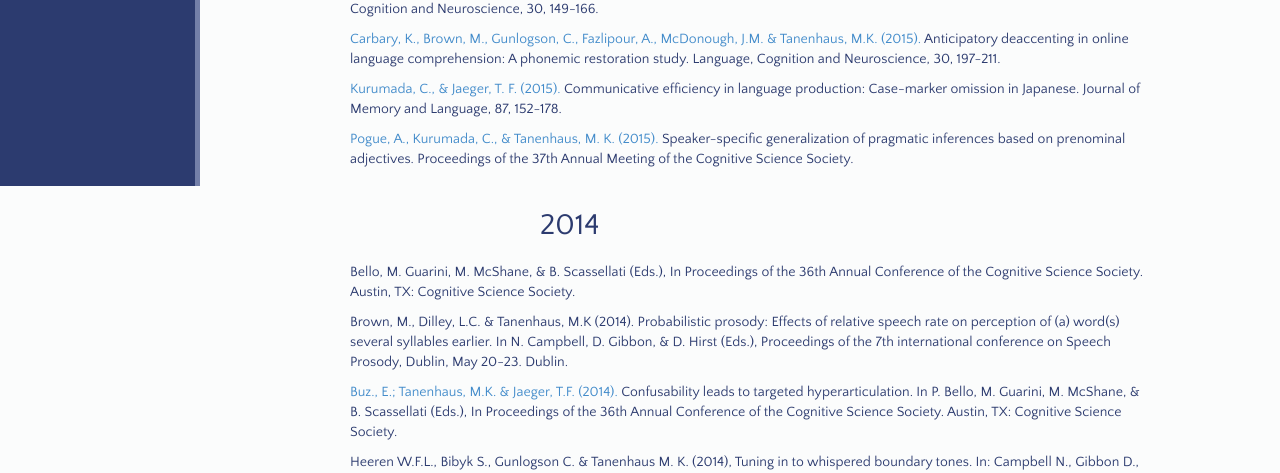
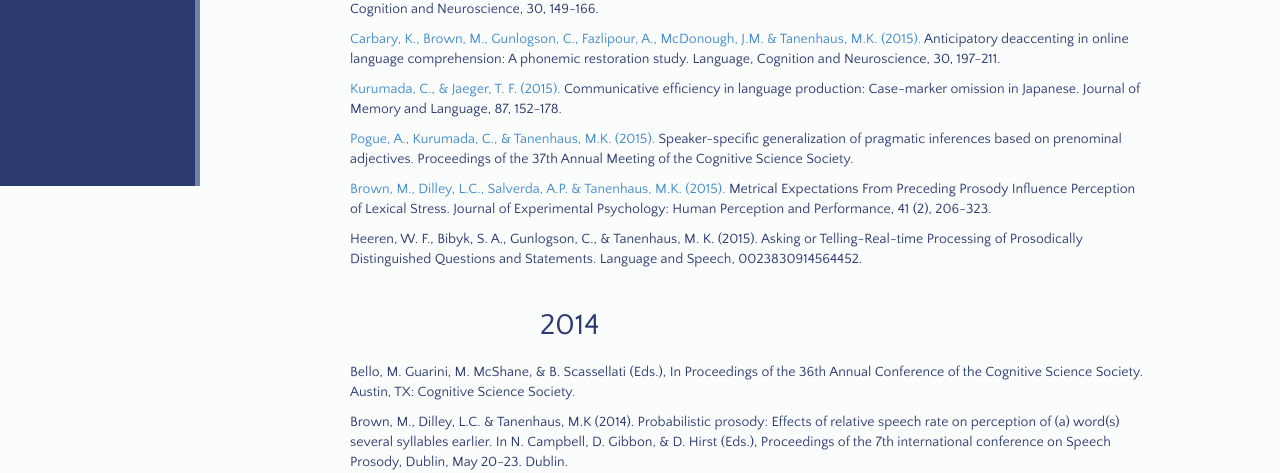
Before and after one commit to anniezhn/BCS, a plain HTML site: page pages/publications.html in a window 1280 px wide. Shown: the part 614-1087 px from the top of the page. Drawn offline with nearby package versions, Linux system fonts and the light colour scheme.

Commit message:
Update and add some things

```diff
--- a/css/home.css
+++ b/css/home.css
@@ -1,7 +1,8 @@
 body{
 	background-color: #fbfcfc !important;
 	color: #2C3B6F !important;
-font-family: 'Quattrocento Sans', sans-serif !important;
+	/*font-family: 'Quattrocento Sans', sans-serif !important;*/
+	font-family: 'CG Triumvirate', sans-serif !important;
 
 
 }
--- a/pages/publications.html
+++ b/pages/publications.html
@@ -102,7 +102,9 @@
                     <li><a href="http://www.tandfonline.com/doi/pdf/10.1080/01690965.2013.862285">Brown, M., Salverda, A.P. Gunlsogson, C. & Tanenhaus, M.K. (2015).</a> Interpreting prosodic cues in discourse context. Language, Cognition and Neuroscience, 30, 149-166.</li>
                     <li><a href="http://www.tandfonline.com/doi/pdf/10.1080/23273798.2014.885534">Carbary, K., Brown, M., Gunlogson, C., Fazlipour, A., McDonough, J.M. & Tanenhaus, M.K. (2015).</a> Anticipatory deaccenting in online language comprehension: A phonemic restoration study. Language, Cognition and Neuroscience, 30, 197-211.</li>
                     <li><a href="http://ac.els-cdn.com/S0749596X15000364/1-s2.0-S0749596X15000364-main.pdf?_tid=675da0b6-143e-11e5-b406-00000aab0f02&acdnat=1434469576_8ccde0c2cabb77c870a5221ec25a4523">Kurumada, C., & Jaeger, T. F. (2015).</a> Communicative efficiency in language production: Case-marker omission in Japanese. Journal of Memory and Language, 87, 152-178.</li>
-                    <li><a href="http://www.researchgate.net/profile/Amanda_Pogue/publication/276268318_Speaker-specific_generalization_of_pragmatic_inferences_based_on_prenominal_adjectives/links/5553856108ae980ca608578a.pdf">Pogue, A., Kurumada, C., & Tanenhaus, M. K. (2015).</a> Speaker-specific generalization of pragmatic inferences based on prenominal adjectives. Proceedings of the 37th Annual Meeting of the Cognitive Science Society.</li>
+                    <li><a href="http://www.researchgate.net/profile/Amanda_Pogue/publication/276268318_Speaker-specific_generalization_of_pragmatic_inferences_based_on_prenominal_adjectives/links/5553856108ae980ca608578a.pdf">Pogue, A., Kurumada, C., & Tanenhaus, M.K. (2015).</a> Speaker-specific generalization of pragmatic inferences based on prenominal adjectives. Proceedings of the 37th Annual Meeting of the Cognitive Science Society.</li>
+                    <li><a href="../downloads/Brownetal2015-JEPHPP.pdf">Brown, M., Dilley, L.C., Salverda, A.P. & Tanenhaus, M.K. (2015).</a> Metrical Expectations From Preceding Prosody Influence Perception of Lexical Stress. Journal of Experimental Psychology: Human Perception and Performance, 41 (2), 206-323.</li>
+                    <li>Heeren, W. F., Bibyk, S. A., Gunlogson, C., & Tanenhaus, M. K. (2015). Asking or Telling-Real-time Processing of Prosodically Distinguished Questions and Statements. Language and Speech, 0023830914564452.</li>
                 </ul>
 
                 <h2>2014</h2>
```
Also changed, not shown: index.html (+1 -1 lines), img/icons/UR_logo.png (deleted), img/icons/UR_logo_lg.png (deleted), 3 other files.
